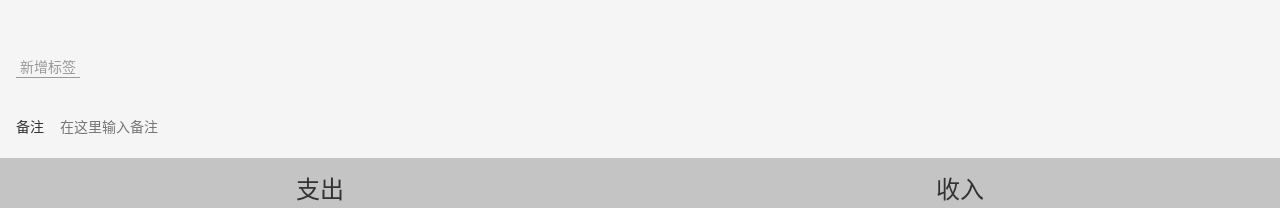
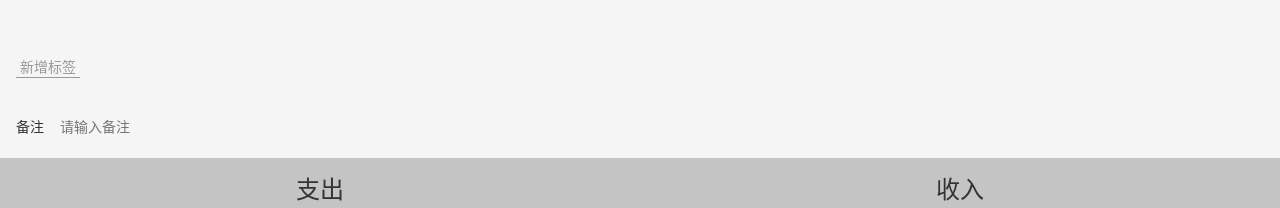
Before and after one commit to RussellWestBrank/tally-book, a Vue app: page /labels#/money in a window 1280 px wide. Shown: the part 196-404 px from the top of the page. Built offline with nearby package versions, Linux system fonts and the light colour scheme.

Commit message:
改造 Notes.vue 使其成为通用组件

```diff
--- a/src/components/Money/Notes.vue
+++ b/src/components/Money/Notes.vue
@@ -1,19 +1,21 @@
 <template>
   <div>
     <label class="notes">
-      <span class="name">备注</span>
+      <span class="name">{{fieldName}}</span>
       <input type="text" v-model="value"
-             placeholder="在这里输入备注">
+             :placeholder="this.placeholder">
     </label>
   </div>
 </template>
 
 <script lang="ts">
   import Vue from 'vue'
-  import {Component,Watch} from 'vue-property-decorator';
+  import {Component, Prop, Watch} from 'vue-property-decorator';
 
   @Component
   export default class Notes extends Vue {
+    @Prop({ required: true }) readonly fieldName!: string
+    @Prop() readonly placeholder!: string
     value = '';
     @Watch('value')
     onValueChanged(value: string) {
--- a/src/views/EditLabel.vue
+++ b/src/views/EditLabel.vue
@@ -1,6 +1,11 @@
 <template>
   <Layout>
-    编辑标签
+    <div>
+      <Icon name="left"></Icon>
+      <span>编辑标签</span>
+      <Notes field-name="标签名" placeholder="请输入标签名"></Notes>
+    </div>
+
   </Layout>
 </template>
 
@@ -8,7 +13,10 @@
   import Vue from 'vue';
   import {Component} from 'vue-property-decorator';
   import tagListModel from '@/models/tagListModel';
-  @Component
+  import Notes from '@/components/Money/Notes.vue';
+  @Component({
+    components: {Notes}
+  })
   export default class EditLabel extends Vue {
     created() {
       const id = this.$route.params.id;
--- a/src/views/Money.vue
+++ b/src/views/Money.vue
@@ -2,7 +2,7 @@
   <Layout class-prefix="layout">
     <NumberPad :value.sync="record.amount" @submit="saveRecord"/>
     <Types :value.sync="record.type"/>
-    <Notes @update:value="onUpdateNotes"/>
+    <Notes field-name="备注" placeholder="请输入备注" @update:value="onUpdateNotes"/>
     <Tags :data-source.sync="tags" @update:value="onUpdateTags"/>
   </Layout>
 </template>
```
Also changed, not shown: src/assets/icons/left.svg (added).
